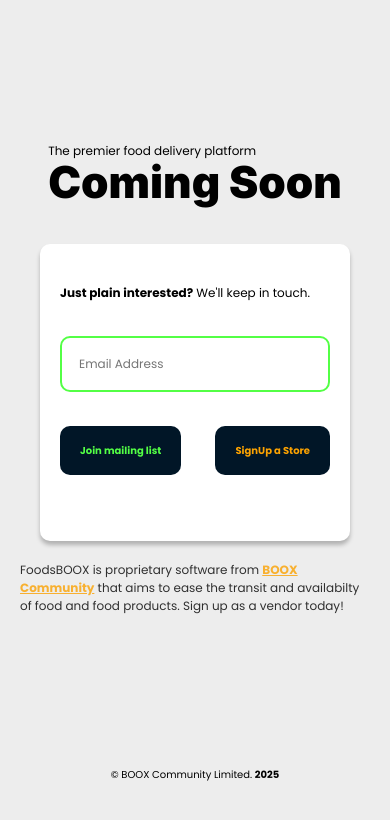
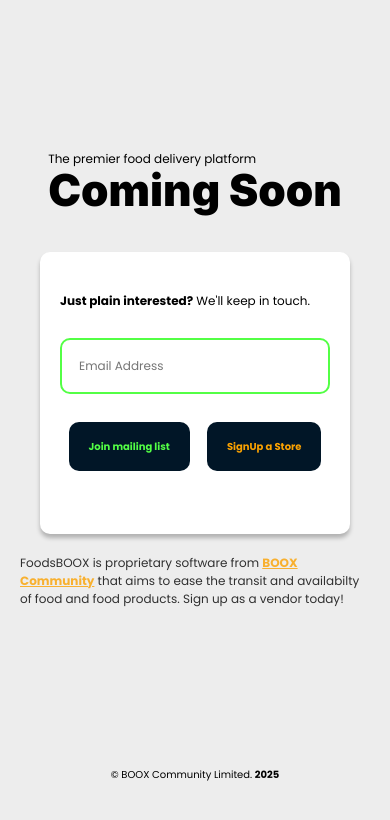
Before and after one commit to georgeAkonjom/FoodsBOOX_coming_soon_page, a React (Vite) app in the folder front_end/: page / in a window 390 px wide. Shown: the top 820 px of the page. Built offline with nearby package versions, Linux system fonts and the light colour scheme.

Commit message:
Frontend responsivity fixes

```diff
--- a/front_end/src/App.css
+++ b/front_end/src/App.css
@@ -61,8 +61,7 @@
 
 .button_contain {
   display: flex;
-  justify-content: space-between;
-  gap: 1rem;
+  justify-content: space-around;
 }
 
 .desc {
@@ -118,5 +117,5 @@
     padding-right: 2rem;
   }
   form {
-    gap: .8rem;
+    gap: .5rem;
 }
```
